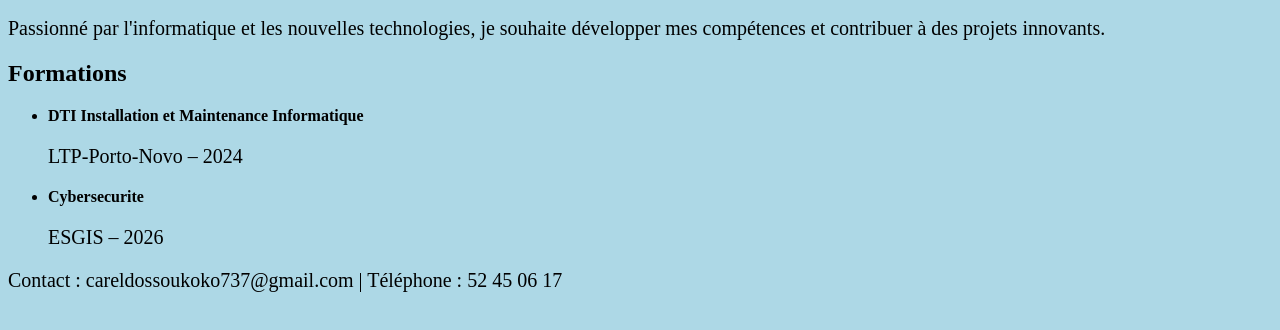
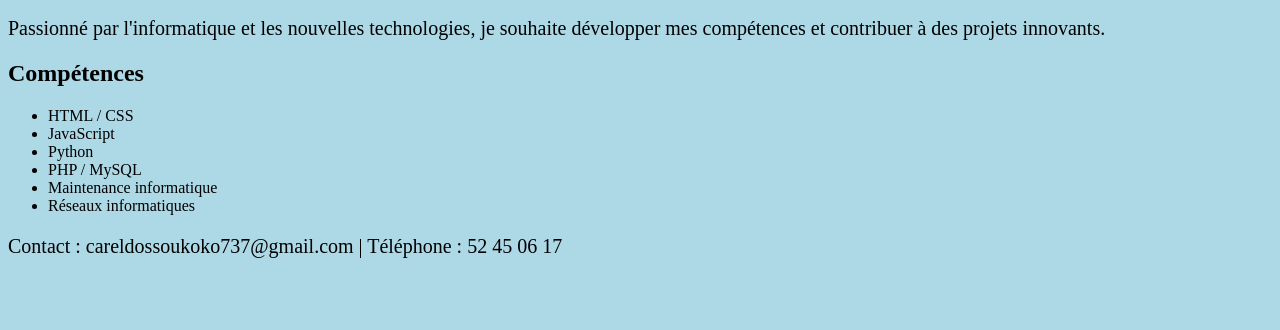
Before and after one commit to Espeleo/mon-cv, a plain HTML site: page index.html in a window 1280 px wide. Shown: the part 110-440 px from the top of the page. Drawn offline with Linux system fonts and the light colour scheme.

Commit message:
mise en place de la section competence

```diff
--- a/index.html
+++ b/index.html
@@ -23,16 +23,14 @@
     <main>
 
         <section>
-            <h2>Formations</h2>
+            <h2>Compétences</h2>
             <ul>
-                <li>
-                    <strong>DTI Installation et Maintenance Informatique</strong>
-                    <p>LTP-Porto-Novo – 2024</p>
-                </li>
-                <li>
-                    <strong>Cybersecurite</strong>
-                    <p>ESGIS – 2026</p>
-                </li>
+                <li>HTML / CSS</li>
+                <li>JavaScript</li>
+                <li>Python</li>
+                <li>PHP / MySQL</li>
+                <li>Maintenance informatique</li>
+                <li>Réseaux informatiques</li>
             </ul>
         </section>
 
```
